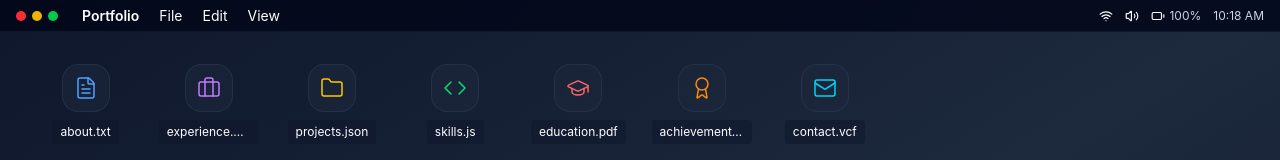
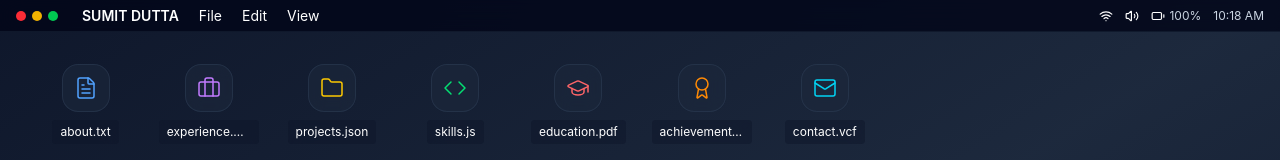
Before and after one commit to SumitDutta007/SumitDutta007, a Next.js app: page / in a window 1280 px wide. Shown: the top 160 px of the page. Built offline with nearby package versions, Linux system fonts and the light colour scheme.

Commit message:
Portfolio heading renamed

```diff
--- a/app/components/MenuBar.jsx
+++ b/app/components/MenuBar.jsx
@@ -168,7 +168,7 @@ const MenuBar = ({
           </div>
         )}
 
-        <span className="font-semibold px-2">Portfolio</span>
+        <span className="font-semibold px-2">SUMIT DUTTA</span>
 
         {Object.keys(menuItems).map((menu) => (
           <div key={menu} className="relative">
```
